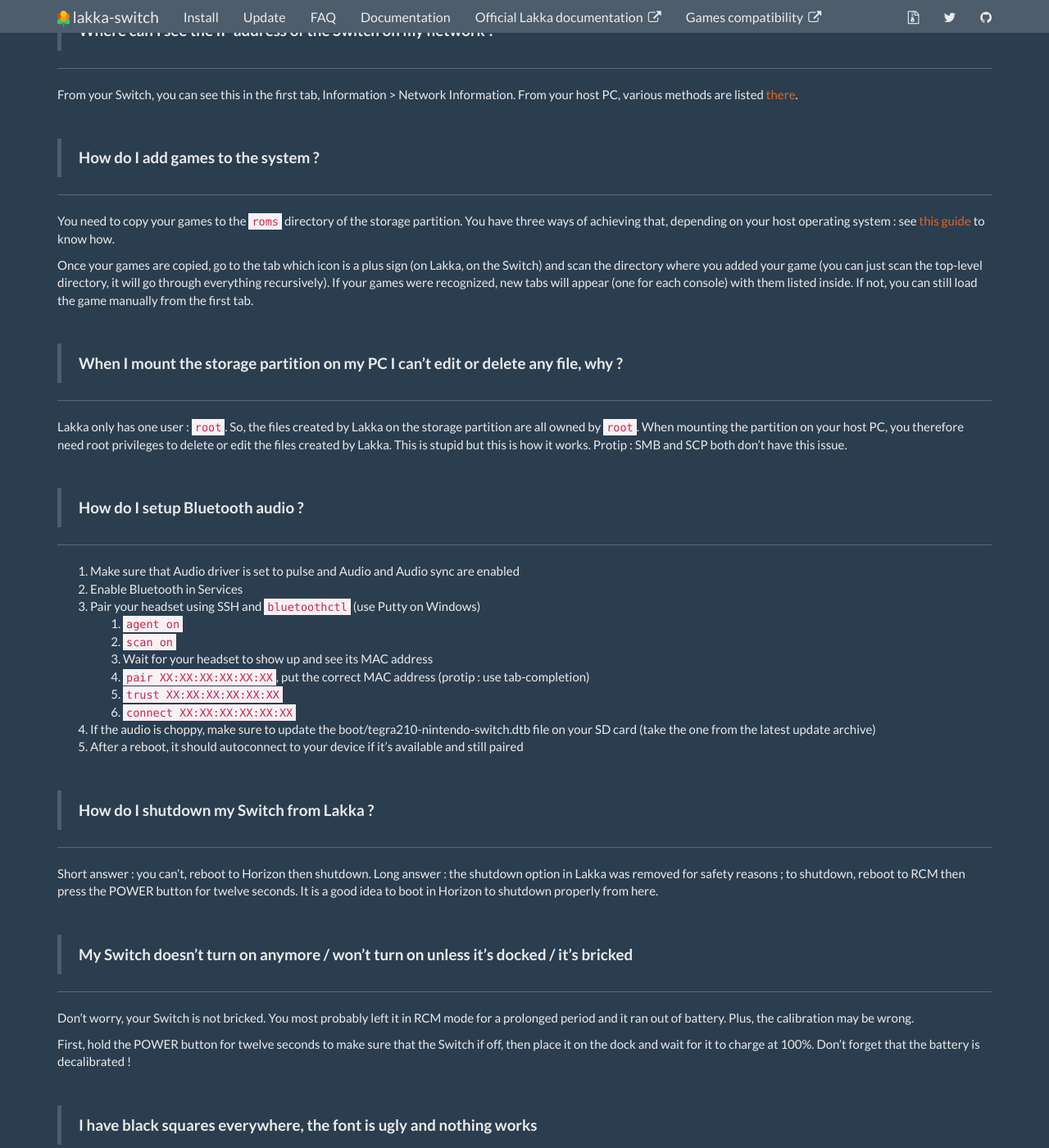
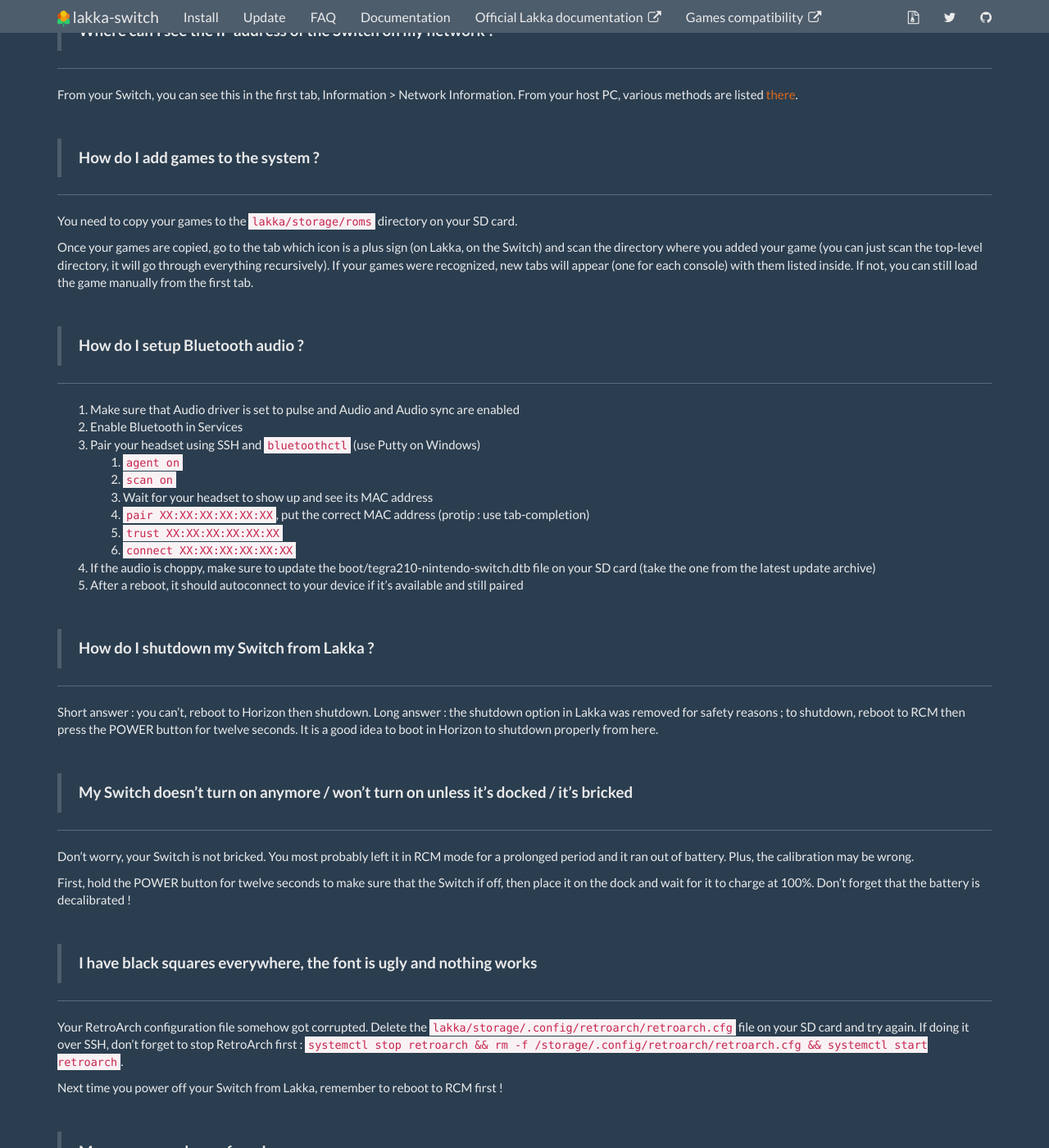
Before and after one commit to lakka-switch/documentation, a Jekyll site: the page built from faq.md, in a window 1280 px wide and 1400 px high, scrolled down 2312 px. Shown: the whole window at 82% size. Built offline with Jekyll 4.4.1, drawn with Linux system fonts in a browser that asks for light colours; nearby versions of some CDN libraries; some of the changed text lies outside the part shown.

Commit message:
Update faq.md

```diff
--- a/faq.md
+++ b/faq.md
@@ -91,16 +91,9 @@
 
 ***
 
-You need to copy your games to the `roms` directory of the storage partition. You have three ways of achieving that, depending on your host operating system : see [this guide](http://www.lakka.tv/doc/Accessing-Lakka-filesystem/) to know how.
+You need to copy your games to the `lakka/storage/roms` directory on your SD card.
 
 Once your games are copied, go to the tab which icon is a plus sign (on Lakka, on the Switch) and scan the directory where you added your game (you can just scan the top-level directory, it will go through everything recursively). If your games were recognized, new tabs will appear (one for each console) with them listed inside. If not, you can still load the game manually from the first tab.
-
-&nbsp;
-> **When I mount the storage partition on my PC I can't edit or delete any file, why ?**
-
-***
-
-Lakka only has one user : `root`. So, the files created by Lakka on the storage partition are all owned by `root`. When mounting the partition on your host PC, you therefore need root privileges to delete or edit the files created by Lakka. This is stupid but this is how it works. Protip : SMB and SCP both don't have this issue.
 
 &nbsp;
 > **How do I setup Bluetooth audio ?**
@@ -140,7 +133,9 @@
 
 ***
 
-Your RetroArch configuration file somehow got corrupted. Delete the `.config/retroarch/retroarch.cfg` file of the **storage** partition and try again. If doing it over SSH, don't forget to stop RetroArch first : `systemctl stop retroarch && rm -f /storage/.config/retroarch/retroarch.cfg && systemctl start retroarch`.
+Your RetroArch configuration file somehow got corrupted. Delete the `lakka/storage/.config/retroarch/retroarch.cfg` file on your SD card and try again. If doing it over SSH, don't forget to stop RetroArch first : `systemctl stop retroarch && rm -f /storage/.config/retroarch/retroarch.cfg && systemctl start retroarch`.
+
+Next time you power off your Switch from Lakka, remember to reboot to RCM first !
 
 &nbsp;
 > **My games are always freezing**
@@ -211,7 +206,7 @@
 To make PPSSPP work you first need to copy the assets in the system directory :
 
 1. Download [this archive](https://github.com/hrydgard/ppsspp/archive/master.zip)
-2. Using the method of your choice, extract all the content of the `assets` directory in the `system/PPSSPP` directory of the **storage partition** (create it if it doesn't exist)
+2. Using the method of your choice, extract all the content of the `assets` directory in the `lakka/storage/system/PPSSPP` directory on your SD card (create it if it doesn't exist)
 
 &nbsp;
 > **Can my console be banned because I used Lakka ?**
```
